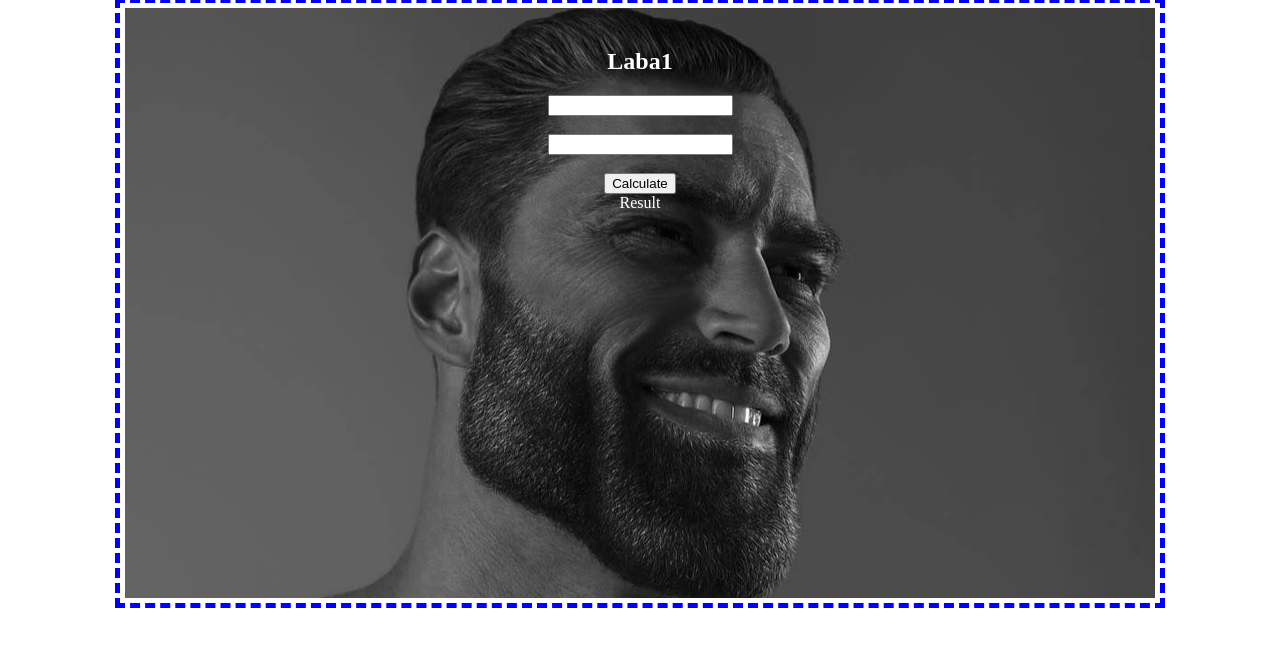
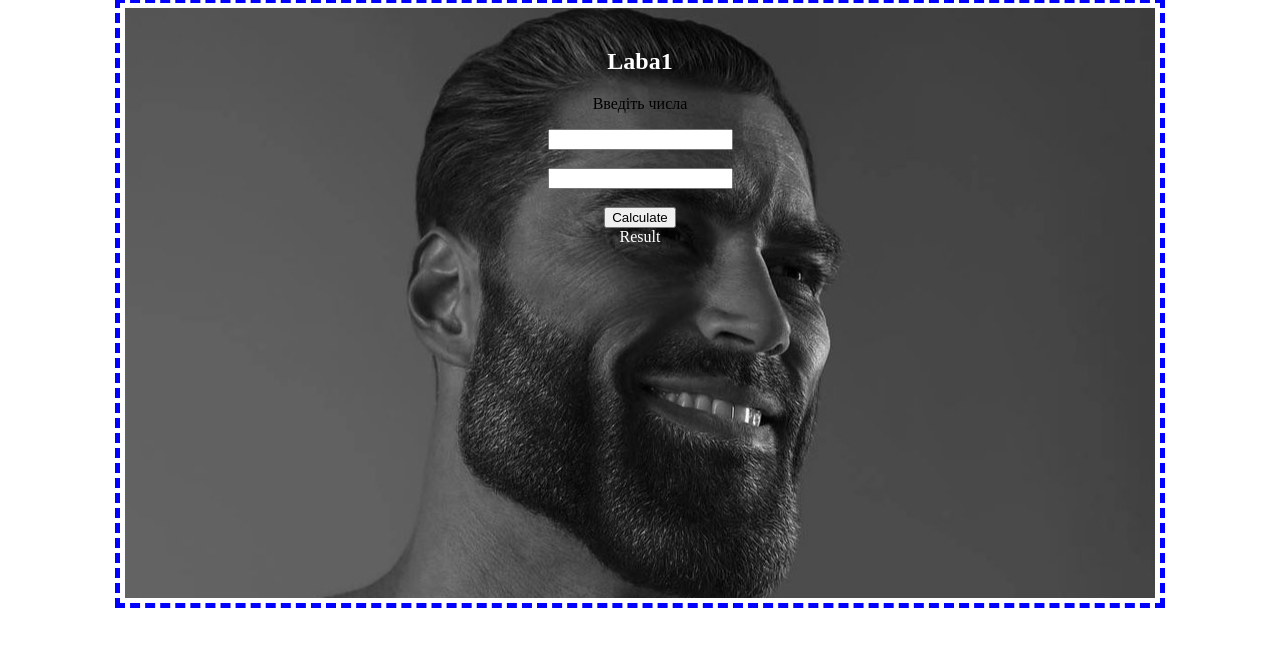
Before and after one commit to WebTechCNU/VitaliiNykyforiak, a plain HTML site: page Lab_1/index.html in a window 1280 px wide. Drawn offline with Linux system fonts and the light colour scheme.

Commit message:
Update index.html

```diff
--- a/Lab_1/index.html
+++ b/Lab_1/index.html
@@ -13,6 +13,8 @@
             <div>
             <h2 class="head-words">Laba1</h2>
             </div>
+
+            <p class="question">Введіть числа</p>
 
             <div class="input">
             <input id="input-a"/>
```
